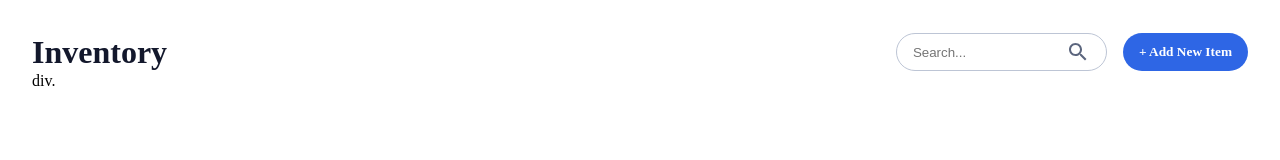
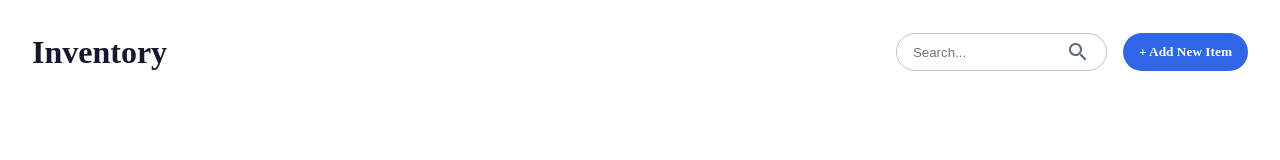
Before and after one commit to sunshineagoo17/group-four-instock, a React (Create React App) app: page /inventory in a window 1280 px wide. Shown: the top 160 px of the page. Built offline with nearby package versions, Linux system fonts and the light colour scheme; a web font is replaced by a local one.

Commit message:
added inventory list component

```diff
--- a/src/components/InventoryList/InventoryList.jsx
+++ b/src/components/InventoryList/InventoryList.jsx
@@ -14,7 +14,7 @@ const InventoryList = () => {
           + Add New Item
         </button>
       </div>
-      div.
+
     </div>
   );
 };
--- a/src/pages/Inventory/Inventory.js
+++ b/src/pages/Inventory/Inventory.js
@@ -2,7 +2,7 @@ import InventoryList from '../../components/InventoryList/InventoryList';
 import './Inventory.scss';
 const Inventory = () => {
   return (
-    <div>
+    <div className='page-max-width'>
       <InventoryList />
     </div>
   );
```
